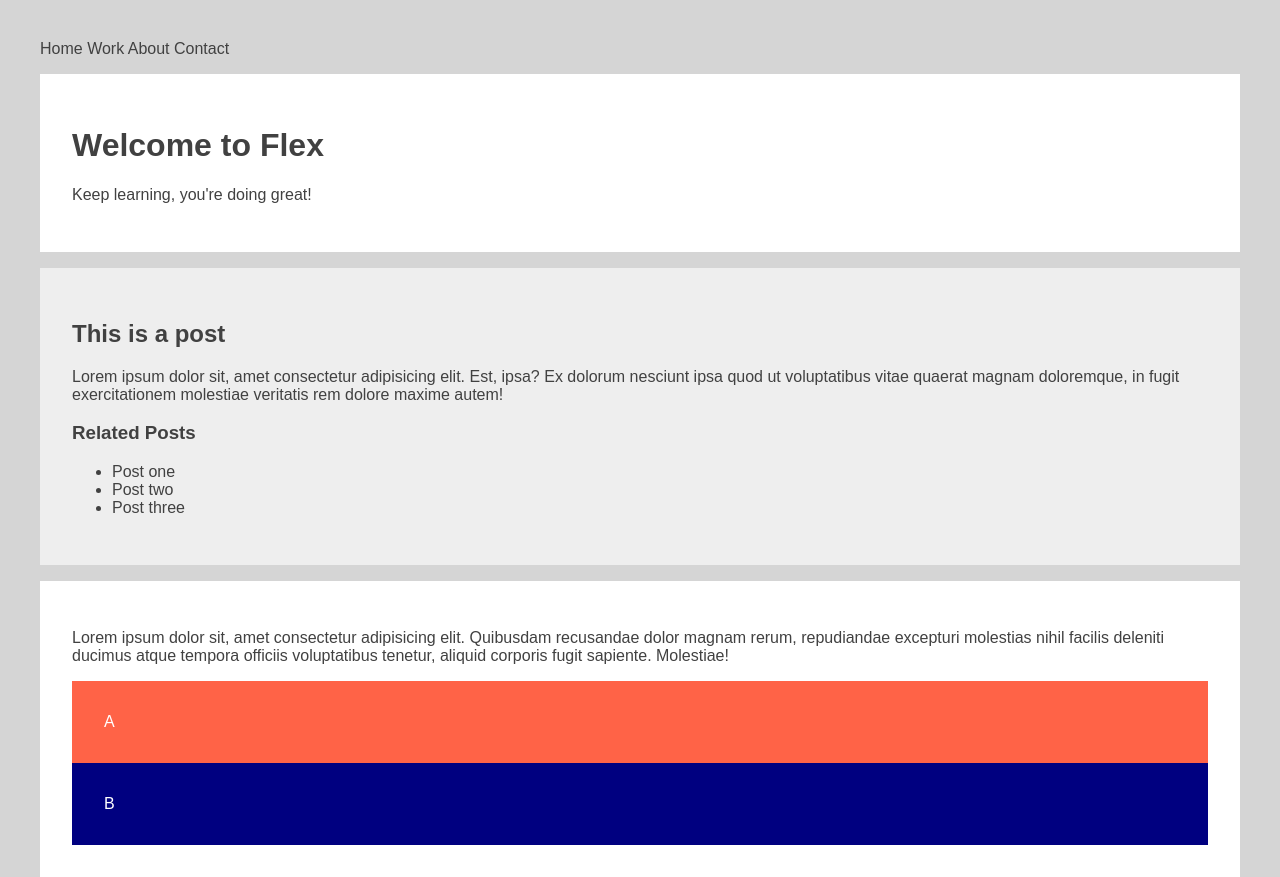
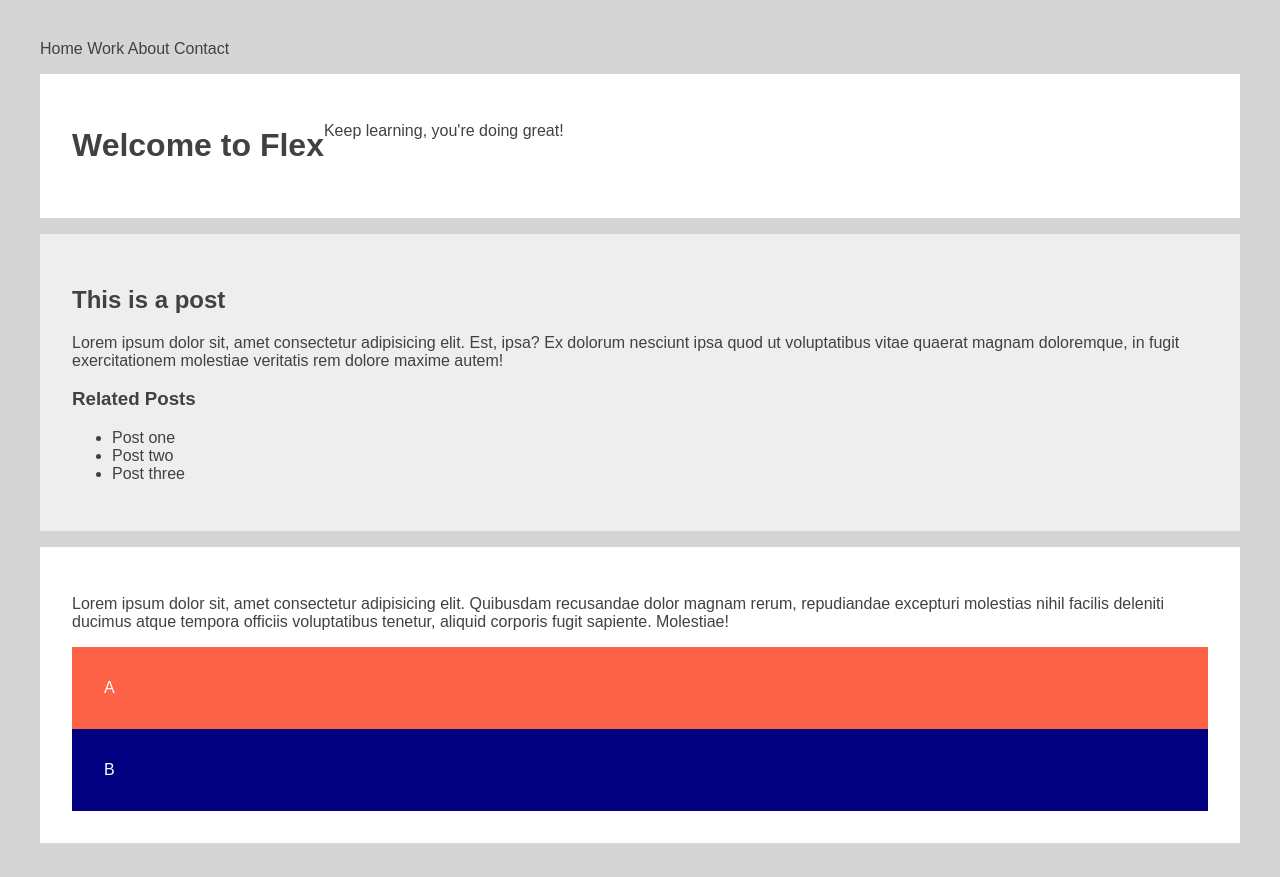
Before and after one commit to sydstrr/Flexbox2, a plain HTML site: page index.html in a window 1280 px wide. After the commit the page ends 856 px from the top, so only its background shows below. Drawn offline with nearby package versions, Linux system fonts and the light colour scheme; files that its build step writes are made by us from their sources.

Commit message:
Initial Setup - Starting Point

```diff
--- a/styles/partials/_base.scss
+++ b/styles/partials/_base.scss
@@ -15,6 +15,10 @@ nav {
   background: white;
   padding: 2em;
   margin: 1em 0;
+  main-height: 400px;
+}
+.hero-content {
+  display: flex;
 }
 .main-container {
   background: rgb(238, 238, 238);
```
